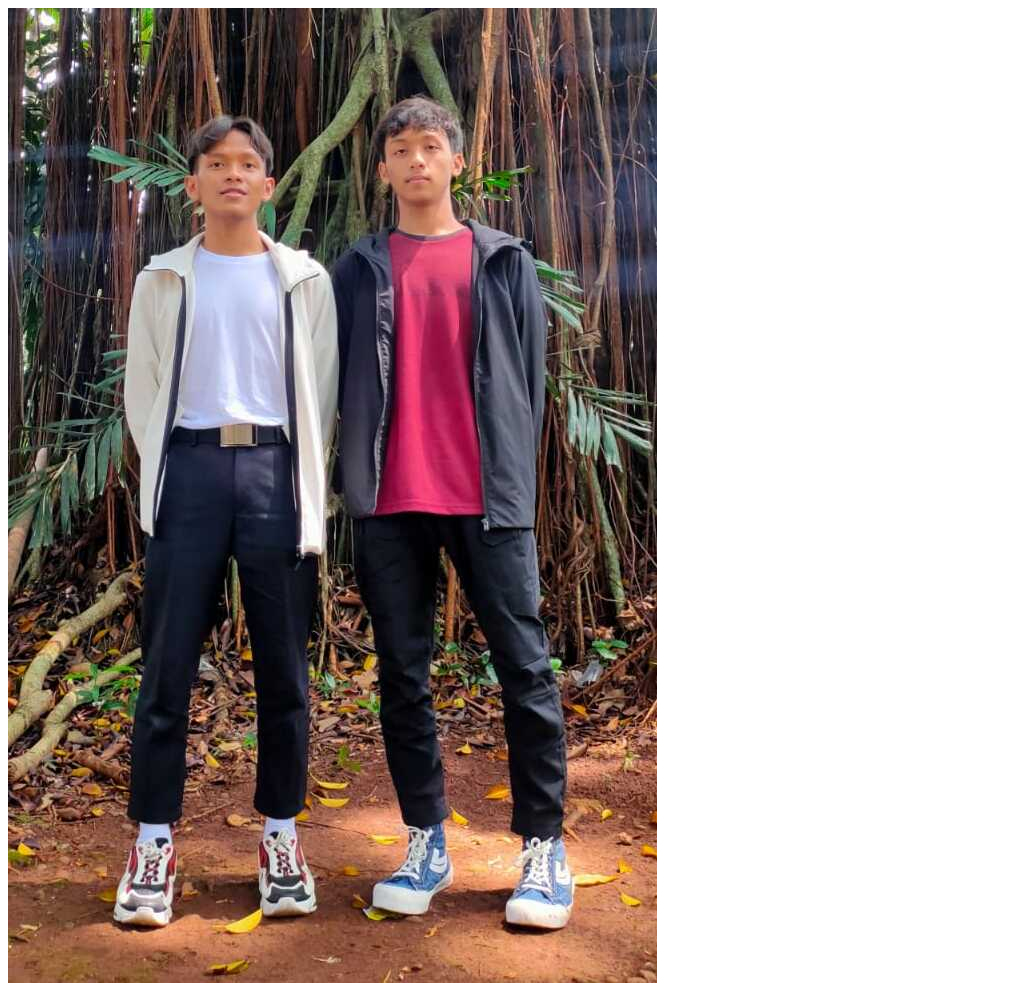
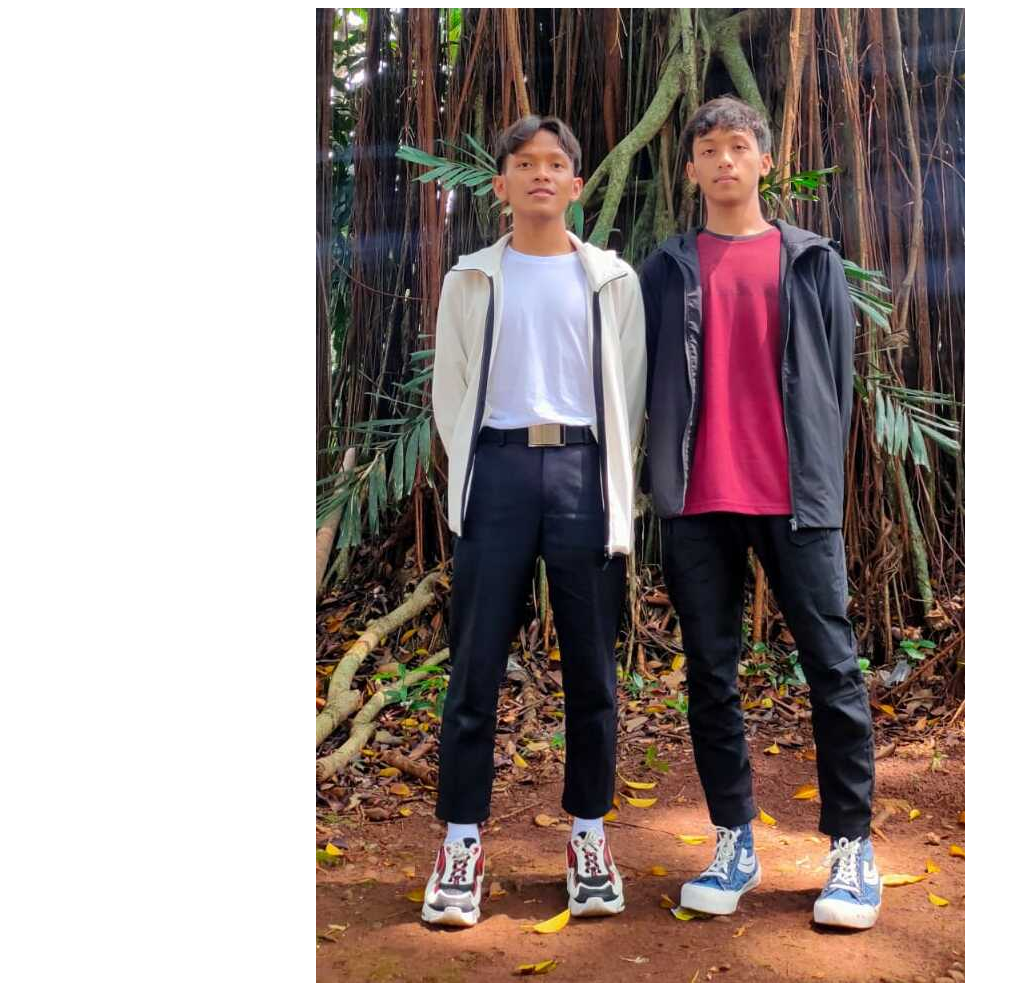
Before and after one commit to BaihaqiGp2715/map, a plain HTML site: page index.html in a window 1280 px wide. Shown: the whole page, without its empty margins (0-1020 px from the left). Drawn offline with Linux system fonts and the light colour scheme.

Commit message:
coba lagi

```diff
--- a/index.html
+++ b/index.html
@@ -4,7 +4,14 @@
     <meta charset="UTF-8" />
     <meta name="viewport" content="width=device-width, initial-scale=1.0" />
     <title>Ihsan Umar</title>
-
+  <style>
+    img {
+  max-width: 100%;
+  height: auto;
+  display: block; /* agar gambar tidak ada spasi di sekitarnya */
+  margin: 0 auto; /* untuk memusatkan gambar */
+}
+  </style>
 
   </head>
   <body>
```
